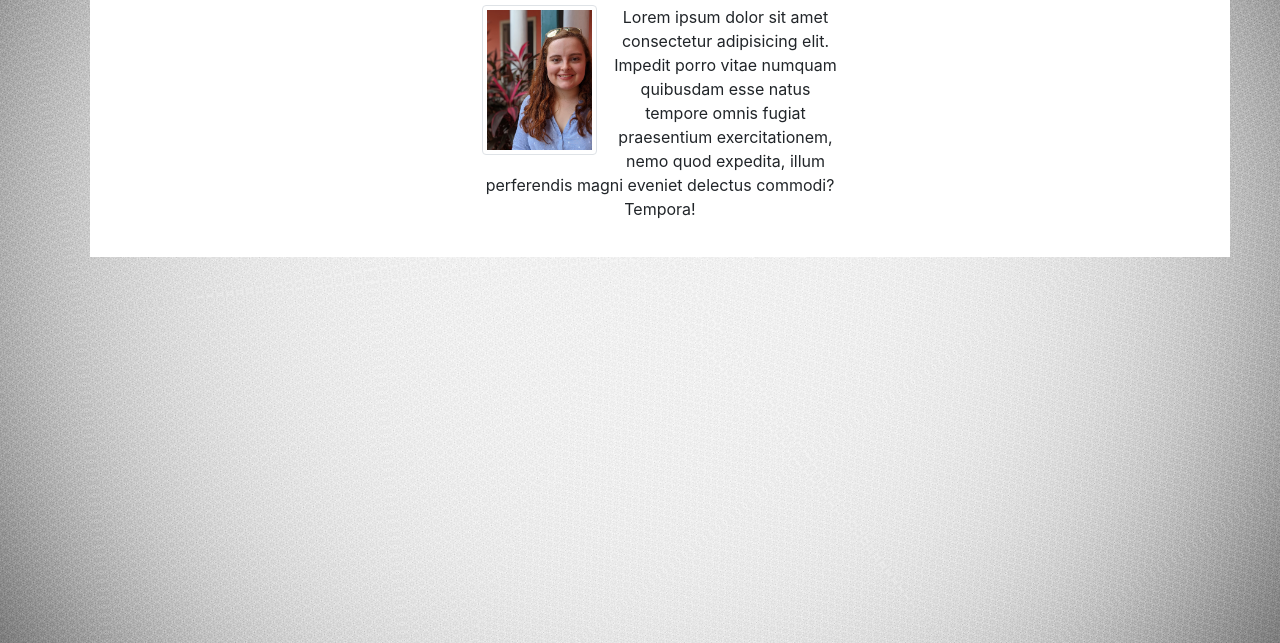
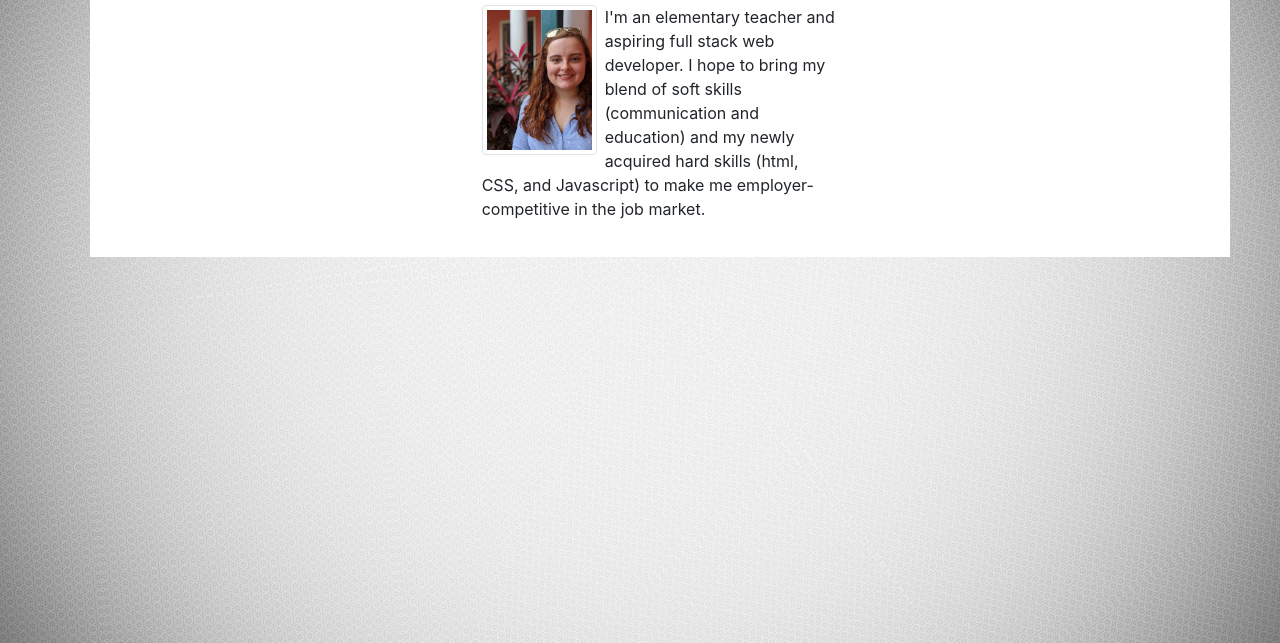
Before and after one commit to mariabyler/ResponsivePortfolio, a plain HTML site: page index.html in a window 1280 px wide. Shown: the part 157-800 px from the top of the page. Drawn offline with nearby package versions, Linux system fonts and the light colour scheme.

Commit message:
updated about me

```diff
--- a/index.html
+++ b/index.html
@@ -46,12 +46,12 @@
           </div>
         </div>
         <div class="row text-center">
-          <div class="col-md-8 mx-auto">
-            <div class="image-wrapper float-left pr-3">
+          <div class="col-md-8 mx-auto text-left">
+            <div class="image-wrapper float-left pr-2">
               <img src="./Assets/Images/00100dPORTRAIT_00100_BURST20200203111145647_COVER.jpg" alt="Headshot" class="img-thumbnail img-responsive" style="">
             </div>
             <p>
-              Lorem ipsum dolor sit amet consectetur adipisicing elit. Impedit porro vitae numquam quibusdam esse natus tempore omnis fugiat praesentium exercitationem, nemo quod expedita, illum perferendis magni eveniet delectus commodi? Tempora!
+              I'm an elementary teacher and aspiring full stack web developer. I hope to bring my blend of soft skills (communication and education) and my newly acquired hard skills (html, CSS, and Javascript) to make me employer-competitive in the job market.
             </p>
           </div>
         </div>
```
